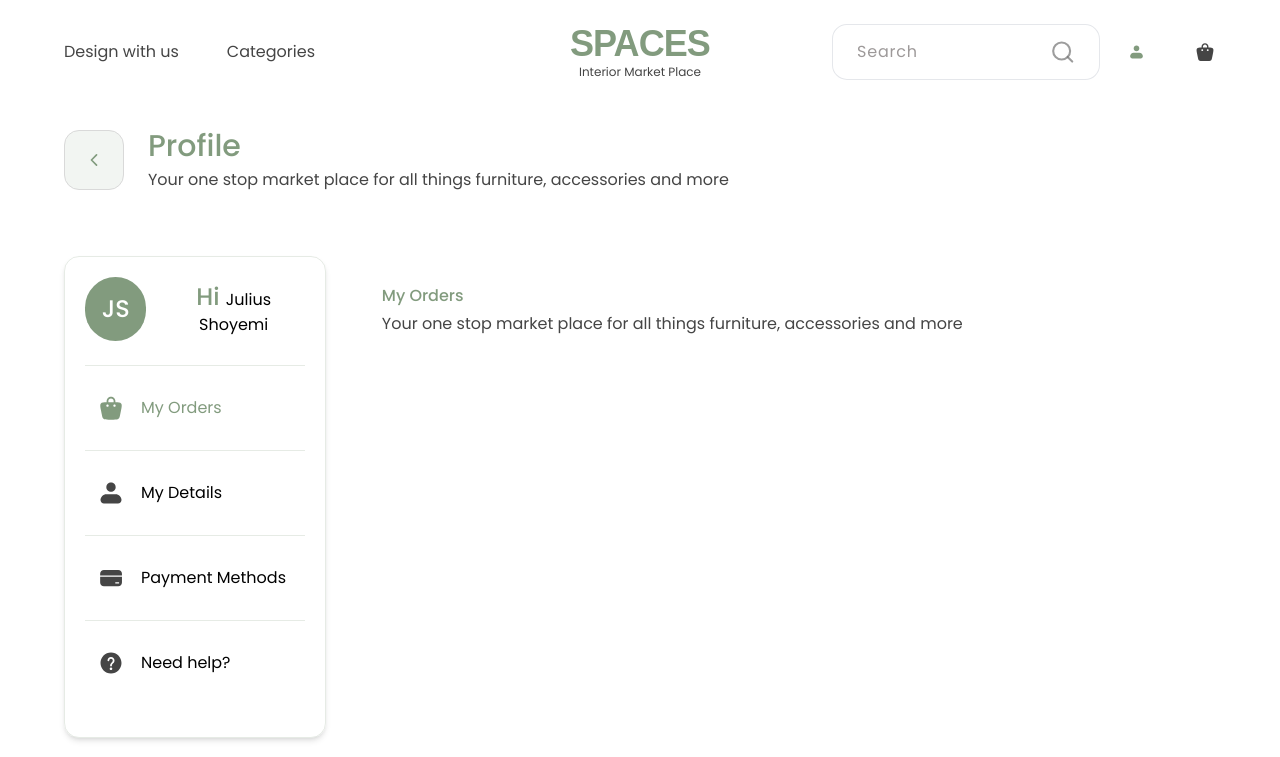
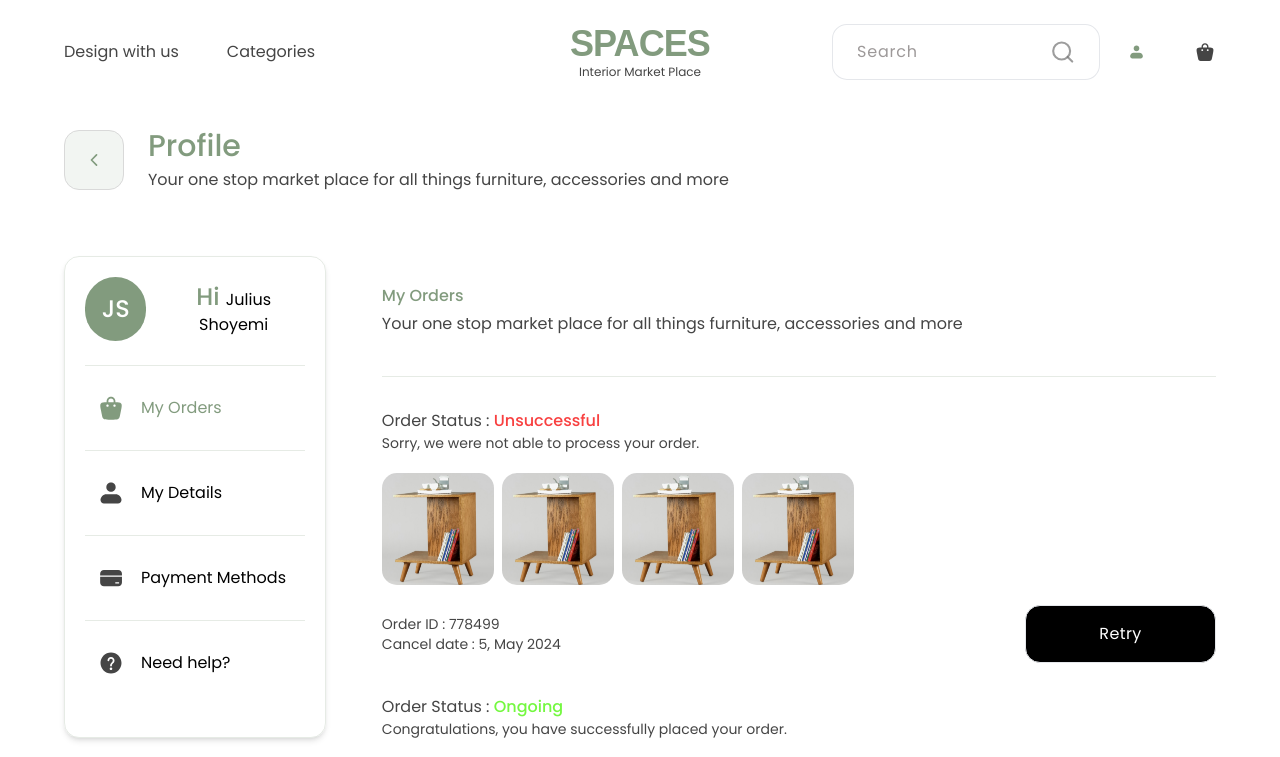
Before and after one commit to jola-blvhk/spaces-interior-marketplace, a Next.js app: page /profile in a window 1280 px wide. Shown: the top 757 px of the page. Built offline with nearby package versions, Linux system fonts and the light colour scheme; a web font is replaced by a local one.

Commit message:
my orders

```diff
--- a/src/components/cart-page/cart-item.tsx
+++ b/src/components/cart-page/cart-item.tsx
@@ -38,7 +38,7 @@ const CartItem: React.FC<CartItemProps> = ({
 
   return (
     <div className="flex items-center text-primary-black-90 text-sm lg:text-base  gap-x-4 md:gap-x-6 ">
-      <div className="relative  w-32 h-32 md:w-36 md:h-36 rounded-[8.18px] md:rounded-[15px]">
+      <div className="relative  w-32 h-32 md:w-36 md:h-36 rounded-[11px] md:rounded-[15px]">
         <Image
           src={image ? image : ""}
           className="object-cover rounded-[11px] md:rounded-[15px]"
--- a/src/components/faqs-page/join-subscribers.tsx
+++ b/src/components/faqs-page/join-subscribers.tsx
@@ -9,13 +9,17 @@ const JoinSubscribers = () => {
     <div className=" bg-secondary-green-100/20 rounded-[15px] border border-[#d9d9d9] grid md:flex gap-6 md:justify-between md:items-center px-4 py-12 md:px-10 lg:px-14">
       <div className="">
         <h1 className=" font-semibold md:pb-2 text-secondary-green-100  text-3xl md:text-4xl lg:text-6xl  ">
-          Join 2000+ <span className="text-base md:text-2xl lg:text-3xl xl:text-4xl"> subscribers</span>
+          Join 2000+{" "}
+          <span className="text-base md:text-2xl lg:text-3xl xl:text-4xl">
+            {" "}
+            subscribers
+          </span>
         </h1>
         <p className="text-primary-black-90 text-sm md:text-base lg:text-lg">
           Everything you need to know about us
         </p>
       </div>
-      <div className="md:w-[40%] space-y-4 md:space-y-5">
+      <div className=" md:w-[40%] xl:w-[45%] space-y-4 md:space-y-5">
         <InputField placeholder="enter your email" />
         <div className="md:w-[224px]">
           <Button title="Send" onclick={() => {}} backgroundImage />
--- a/src/components/products-components/shop-product.tsx
+++ b/src/components/products-components/shop-product.tsx
@@ -12,7 +12,6 @@ import Button from "../button";
 import SimilarProducts from "./similar-products";
 import { useAppDispatch, useAppSelector } from "@/redux";
 import { reviewsComponentActions } from "@/redux/reviews-slice";
-
 import ReviewContainer from "../reviews";
 import { CustomerReview } from "@/app/types/reviewTypes";
 import { Counter } from "../counter";
--- a/src/components/profile-page/my-orders.tsx
+++ b/src/components/profile-page/my-orders.tsx
@@ -1,5 +1,8 @@
 import React from "react";
 import SettingsHeader from "./settings-header";
+import Button from "../button";
+
+import OrderStatus from "./order-status";
 
 interface MyOrdersProps {
   handleBack?: () => void;
@@ -12,6 +15,11 @@ const MyOrders: React.FC<MyOrdersProps> = ({ handleBack }) => {
         description="Your one stop market place for all things furniture, accessories and more"
         handleBack={handleBack}
       />
+      <div className="m-auto h-fit space-y-6 md:space-y-8 pt-0 md:pt-8 md:border-t md:border-secondary-green-100/20  mt-10 ">
+        <OrderStatus status="Unsuccessful" />
+        <OrderStatus status="Ongoing" />
+        <OrderStatus status="Successful" />
+      </div>
     </div>
   );
 };
--- /dev/null
+++ b/src/components/profile-page/order-status.tsx
@@ -0,0 +1,99 @@
+import Image from "next/image";
+import React from "react";
+import ExampleProduct from "/public/assets/products/example-product.png";
+import Button from "../button";
+
+interface OrderStatusProps {
+  status: string;
+}
+
+const OrderStatus: React.FC<OrderStatusProps> = ({ status }) => {
+  const variations = [1, 2, 3, 4];
+
+  const getMessage = () => {
+    switch (status) {
+      case "Unsuccessful":
+        return "Sorry, we were not able to process your order.";
+      case "Ongoing":
+        return "Congratulations, you have successfully placed your order.";
+      case "Successful":
+        return "Your order was successfully completed.";
+      default:
+        return "";
+    }
+  };
+
+  const getButtonTitle = () => {
+    switch (status) {
+      case "Unsuccessful":
+        return "Retry";
+      case "Ongoing":
+        return "Track";
+      default:
+        return "";
+    }
+  };
+
+  const handleButtonClick = () => {
+    if (status === "Unsuccessful") {
+      // Handle retry logic
+    } else if (status === "Ongoing") {
+      // Handle track logic
+    }
+  };
+
+  return (
+    <div className="text-primary-black-90 grid gap-y-5">
+      <div className=" space-y-1 md:space-y-0">
+        <h3 className="text-base">
+          Order Status :{" "}
+          <span
+            className={`font-medium ${
+              status === "Unsuccessful" && "text-[#F84040]"
+            } ${status === "Ongoing" && "text-[#74f840]"} ${
+              status === "Successful" && "text-[#3771C8]"
+            }`}
+          >
+            {status}
+          </span>
+        </h3>
+        <p className="text-sm">{getMessage()}</p>
+      </div>
+
+      <div className="h-auto grid grid-cols-4 w-fit gap-1 md:gap-2">
+        {variations.map((variation, index) => (
+          <div
+            key={index}
+            className="relative  w-20 h-20 md:w-24 md:h-24 lg:w-28 lg:h-28 rounded-[7.92px] md:rounded-[15px]"
+          >
+            <Image
+              src={ExampleProduct ? ExampleProduct : ""}
+              className="object-cover rounded-[7.92px] md:rounded-[15px]"
+              alt="name"
+              fill={true}
+            />
+          </div>
+        ))}
+      </div>
+
+      <div className="grid gap-y-4 lg:flex justify-between items-center">
+        <div className=" text-base md:text-sm">
+          <h5>Order ID : 778499</h5>
+          <h4>Cancel date : 5, May 2024</h4>
+        </div>
+
+        {status !== "Successful" && (
+          <div className=" md:w-[200px] lg:w-[191px]">
+            <Button
+              title={getButtonTitle()}
+              blackBackground
+              onclick={handleButtonClick}
+            ></Button>
+          </div>
+        )}
+      </div>
+    </div>
+  );
+};
+
+export default OrderStatus;
--- a/src/components/profile-page/payment-methods.tsx
+++ b/src/components/profile-page/payment-methods.tsx
@@ -16,7 +16,6 @@ const PaymentMethods: React.FC<PaymentMethodProps> = ({ handleBack }) => {
         handleBack={handleBack}
       />
       <form className="m-auto h-fit space-y-6 md:space-y-8 pt-0 md:pt-8 md:border-t md:border-secondary-green-100/20  mt-10 ">
-
         <div className="w-full md:w-[200px]">
           <Button title="Add" onclick={() => {}} blackBackground />
         </div>
```
